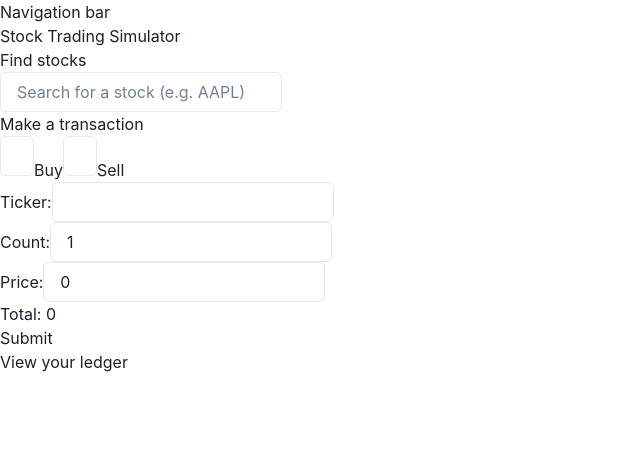
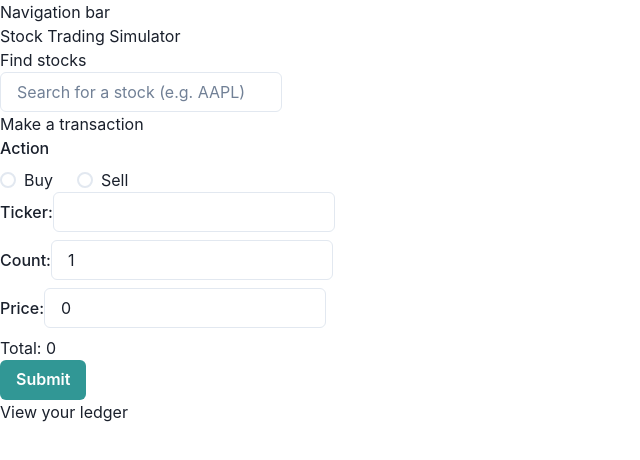
Before and after one commit to spikecodes/stotra, a React (Vite) app: page / in a window 1280 px wide. Shown: the top 460 px of the page, without its empty margins (0-640 px from the left). Built offline with nearby package versions, Linux system fonts and the light colour scheme.

Commit message:
Convert Transaction and App to use Chakra

```diff
--- a/src/Transaction.jsx
+++ b/src/Transaction.jsx
@@ -1,5 +1,13 @@
 import { LedgerContext } from "./App";
-import { Input, FormControl, FormLabel } from "@chakra-ui/react";
+import {
+  Input,
+  Button,
+  FormControl,
+  FormLabel,
+  RadioGroup,
+  Radio,
+  HStack,
+} from "@chakra-ui/react";
 import { useEffect, useContext, useState } from "react";
 
 export default function Transaction(props) {
@@ -22,33 +30,22 @@ export default function Transaction(props) {
   }, [props]);
 
   return (
-    <FormControl className="Transaction" onSubmit={(e) => e.preventDefault()}>
-      <div className="Transaction__action">
-        <label>
-          <Input
-            width="auto"
-            type="radio"
-            name="action"
-            value="buy"
-            checked={action === "buy"}
-            onChange={(e) => setAction(e.target.value)}
-          />
-          Buy
-        </label>
-        <label>
-          <Input
-            width="auto"
-            type="radio"
-            name="action"
-            value="sell"
-            checked={action === "sell"}
-            onChange={(e) => setAction(e.target.value)}
-          />
-          Sell
-        </label>
-      </div>
-      <div className="Transaction__ticker">
-        <label>
+    <form className="Transaction" onSubmit={(e) => e.preventDefault()}>
+      <FormControl className="Transaction__action">
+        <FormLabel as="legend">Action</FormLabel>
+        <RadioGroup defaultValue="Itachi">
+          <HStack spacing="24px">
+            <Radio value="buy" onChange={(e) => setAction(e.target.value)}>
+              Buy
+            </Radio>
+            <Radio value="sell" onChange={(e) => setAction(e.target.value)}>
+              Sell
+            </Radio>
+          </HStack>
+        </RadioGroup>
+      </FormControl>
+      <FormControl className="Transaction__ticker">
+        <FormLabel>
           Ticker:
           <Input
             width="auto"
@@ -56,10 +53,10 @@ export default function Transaction(props) {
             value={stock.ticker}
             onChange={(e) => setStock({ ...stock, ticker: e.target.value })}
           />
-        </label>
-      </div>
-      <div className="Transaction__count">
-        <label>
+        </FormLabel>
+      </FormControl>
+      <FormControl className="Transaction__count">
+        <FormLabel>
           Count:
           <Input
             width="auto"
@@ -67,10 +64,10 @@ export default function Transaction(props) {
             value={count}
             onChange={(e) => setCount(e.target.value)}
           />
-        </label>
-      </div>
-      <div className="Transaction__price">
-        <label>
+        </FormLabel>
+      </FormControl>
+      <FormControl className="Transaction__price">
+        <FormLabel>
           Price:
           <Input
             width="auto"
@@ -79,11 +76,13 @@ export default function Transaction(props) {
             onChange={(e) => setStock({ ...stock, price: e.target.value })}
             readOnly
           />
-        </label>
-      </div>
-      <div className="Transaction__total">Total: {count * stock.price}</div>
-      <div className="Transaction__submit">
-        <button
+        </FormLabel>
+      </FormControl>
+      <FormControl className="Transaction__total">
+        Total: {count * stock.price}
+      </FormControl>
+      <FormControl className="Transaction__submit">
+        <Button
           onClick={() => {
             setLedger([
               ...ledger,
@@ -97,8 +96,8 @@ export default function Transaction(props) {
           }}
         >
           Submit
-        </button>
-      </div>
-    </FormControl>
+        </Button>
+      </FormControl>
+    </form>
   );
 }
```
